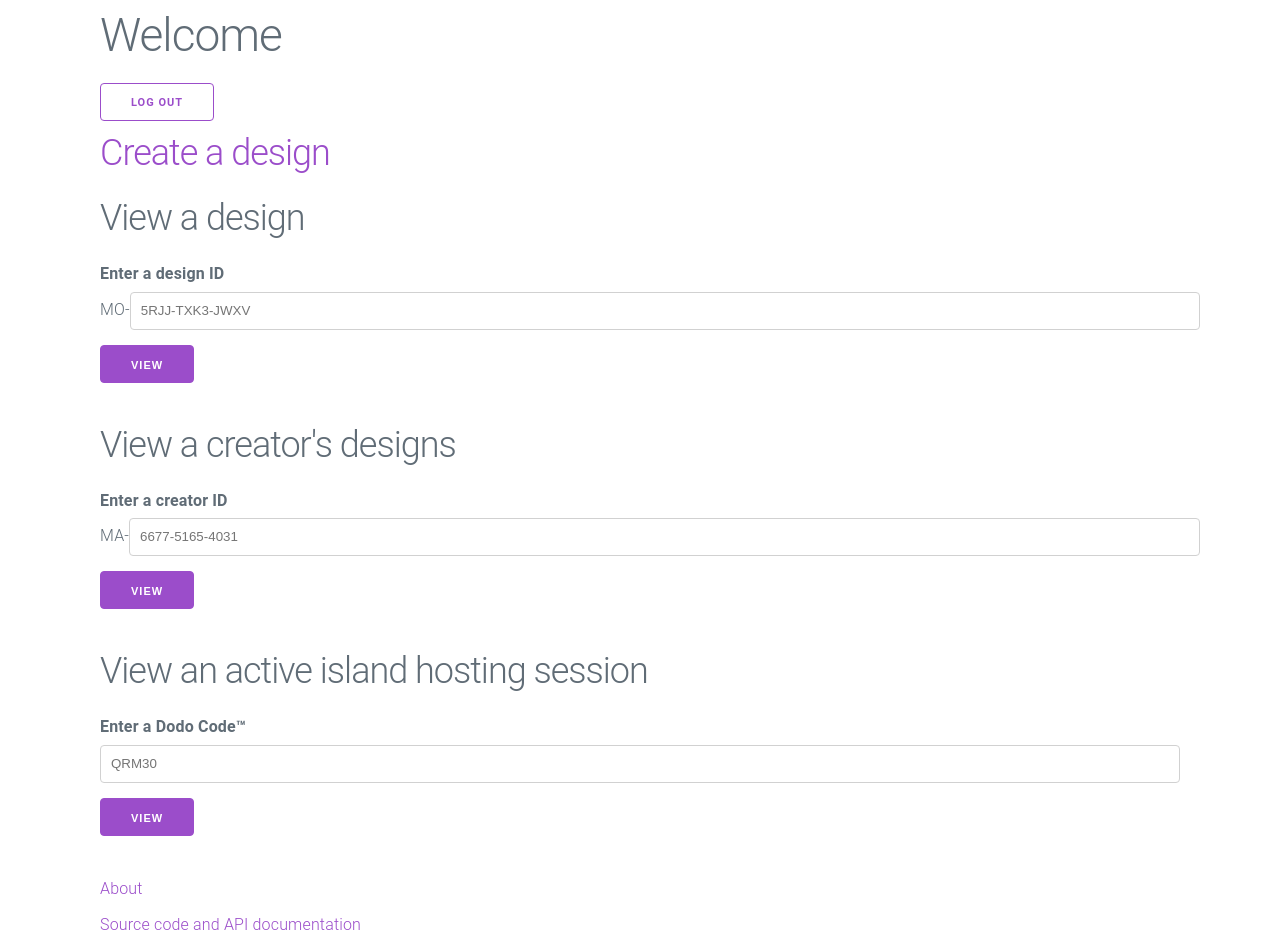
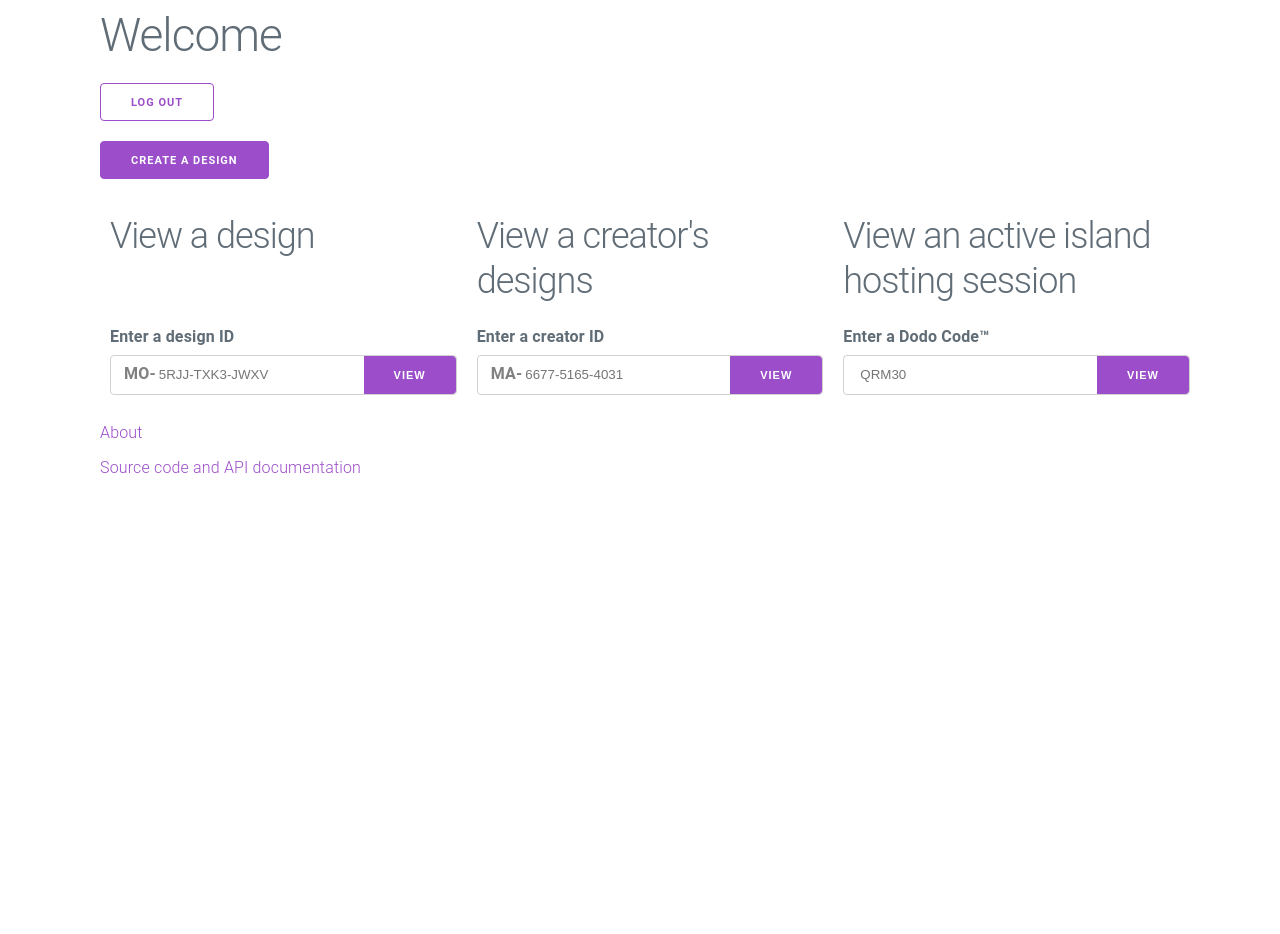
Before and after one commit to acplaza/acplaza, a Flask app: page / in a window 1280 px wide. Shown: the top 934 px of the page. After the commit the page ends 473 px from the top, so only its background shows below. Run offline with Flask 2, Linux system fonts and the light colour scheme; the visitor is signed in with stand-in values (Sample User, id 1); parts of the project's set-up code (start-up, migrations or seed data) failed here and were passed over; some libraries are stand-ins or nearby versions.

Commit message:
improve layout of index page

```diff
--- /dev/null
+++ b/static/css/index.css
@@ -0,0 +1,41 @@
+h2 {
+	min-height: 2.5em;
+}
+.flex-grow-1 {
+	flex-grow: 1;
+}
+.form-wrapper {
+	display: flex;
+	align-items: baseline;
+	border: 0.1rem solid #d1d1d1;
+	border-radius: 0.4rem;
+
+}
+.form-wrapper * {
+	padding: 0.1rem 0.3rem;
+	margin: 0;
+	box-sizing: border-box;
+	border: none;
+	background: white;
+}
+.form-wrapper > label {
+	border-right: none;
+	color: grey;
+	margin-left: 1rem;
+	margin-bottom: 0rem;
+}
+.form-wrapper > input[type=text] {
+	flex-grow: 1;
+	margin-bottom: 0rem;
+	border: 0rem;
+	padding-left: 0rem;
+	/* TODO why does adding
+	font-size: 1.6rem;
+	* break the view button? */
+}
+.form-wrapper > input[type=submit] {
+	border: 0;
+	margin-bottom: 0rem;
+	border-radius: 0 0.4rem 0.4rem 0;
+
+}
--- a/templates/index.html
+++ b/templates/index.html
@@ -1,27 +1,38 @@
 {% extends 'base.html' %}
 {% block title %}Welcome{% endblock %}
+{% block head %}
+	{{ super() }}
+	<link rel=stylesheet href="/static/css/index.css">
+{% endblock %}
 {% block content %}
-	<a class="button button-outline" href="/logout">Log out</a>
-	<h2><a href="/create-design">Create a design</a></h2>
+	<nav>
+		<ul>
+			<li><a class="button button-outline" href="/logout">Log out</a>
+			<li><a class=button href="/create-design">Create a design</a>
+		</ul>
+	</nav>
+	<div class="row">
+		<div class="column">
 			<h2>View a design</h2>
-	<form action="/design/">
 			<label for=design_code>Enter a design ID</label>
-		<div class=row>
-			MO-<input
+			<form action="/design/" class=form-wrapper>
+				<label for=design_code>MO-</label>
+				<input
 					id=design_code
 					name=design_code
 					type=text
 					placeholder="5RJJ-TXK3-JWXV"
 					pattern="{{ design_code_regex }}"
 				>
-		</div>
 				<input type=submit value="View">
 			</form>
+		</div>
+		<div class=column>
 			<h2>View a creator's designs</h2>
-	<form action="/designs/">
 			<label for=author_id>Enter a creator ID</label>
-		<div class=row>
-			MA-<input
+			<form action="/designs/" class=form-wrapper>
+				<label for=author_id>MA-</label>
+				<input
 					id=author_id
 					name=author_id
 					type=text
@@ -29,12 +40,14 @@
 					placeholder="6677-5165-4031"
 					pattern="{{ author_id_regex }}"
 				>
-		</div>
 				<input type=submit value="View">
 			</form>
+		</div>
+		<div class=column>
 			<h2>View an active island hosting session</h2>
-	<form action="/host-session/">
 			<label for=dodo_code>Enter a Dodo Code™</label>
+			<form action="/host-session/" class=form-wrapper>
+				<label for=dodo_code aria-hidden=true></label>
 				<input
 					id=dodo_code
 					name=dodo_code
@@ -45,4 +58,6 @@
 				>
 				<input type=submit value="View">
 			</form>
+		</div>
+	</div>
 {% endblock %}
```
Lines whose indentation alone changed are shown as unchanged.
